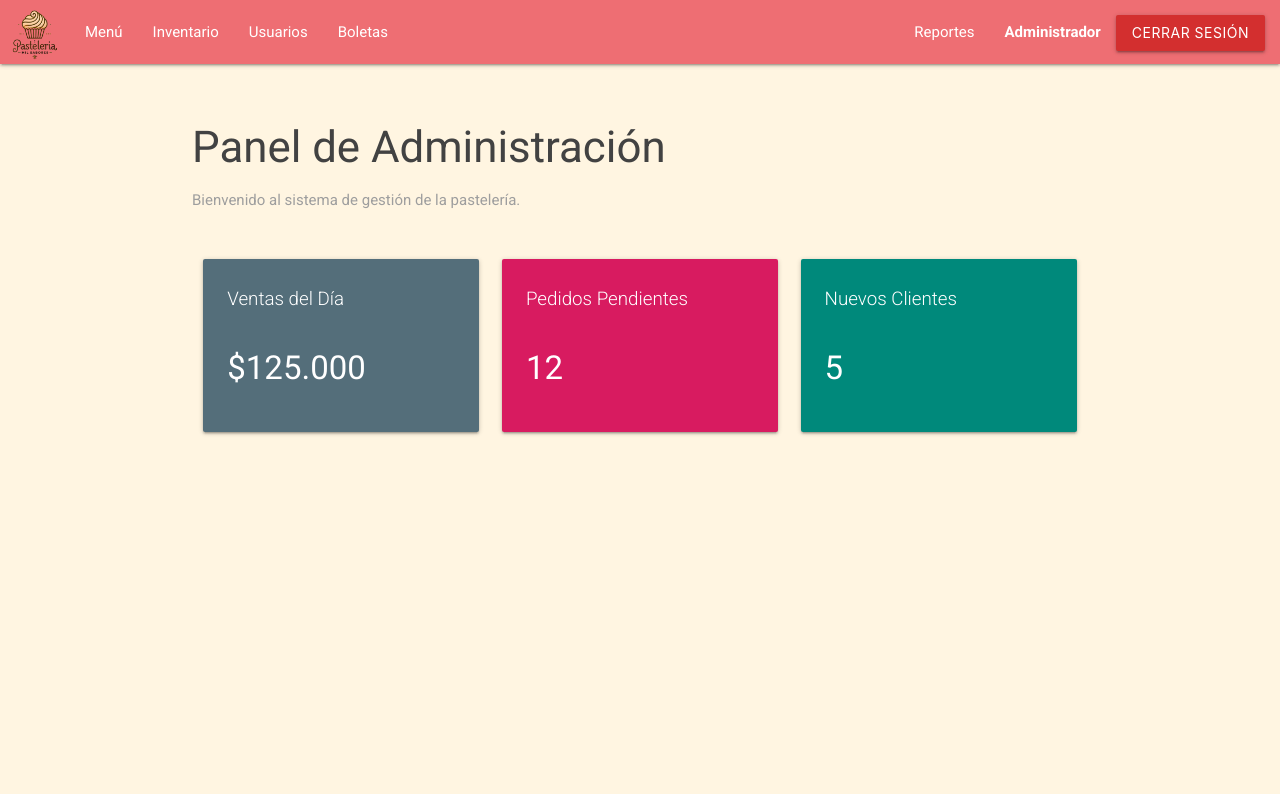
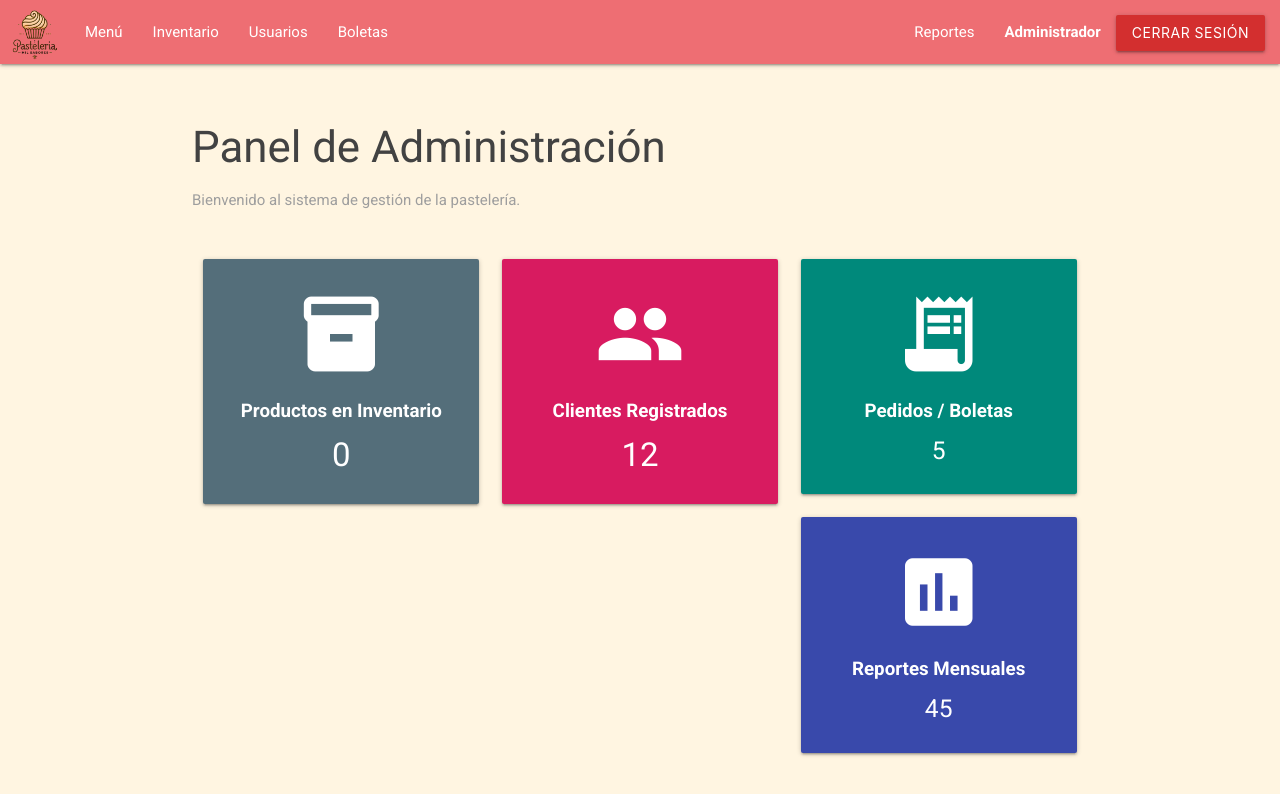
Before and after one commit to kiwibrain/Pasteleria_MS_React, a React (Vite) app: page /admin in a window 1280 px wide. Shown: the top 794 px of the page. Built offline with nearby package versions, Linux system fonts and the light colour scheme.

Commit message:
actualiza menu de admin para que sea interactivo

```diff
--- a/src/pages/Administrador/MenuPrincipal/MenuPrincipal.jsx
+++ b/src/pages/Administrador/MenuPrincipal/MenuPrincipal.jsx
@@ -1,7 +1,20 @@
 import { Link } from "react-router-dom";
 import NavbarAdmin from "../../../components/NavbarAdmin";
+import { useEffect, useState } from "react";
+import styles from '../../Administrador/MenuPrincipal/MenuPrincipal.module.css';
+
 
 function MenuAdmin() {
+
+    const [cantProd, setCantProd] = useState(0);
+
+    //para obtener cantidad de productos y mostrar en panel de admin
+    useEffect(() => {
+        const prodGuardados = JSON.parse(localStorage.getItem("inventario-productos")) || [];
+        setCantProd(prodGuardados.length);
+    }, []);
+
+
     return (
         <>
             <NavbarAdmin />
@@ -11,29 +24,51 @@ function MenuAdmin() {
 
                 <div className="row" style={{ marginTop: '40px' }}>
                     <div className="col s12 m4">
-                        <Link to="/admin/inventario"></Link>
-                        <div className="card blue-grey darken-1">
-                            <div className="card-content white-text">
-                                <span className="card-title">Ventas del Día</span>
-                                <h2>$125.000</h2>
+                        <Link to="/admin/inventario" style={{ display: 'block' }}>
+                            <div className={`card blue-grey darken-1 hoverable ${styles.tarjetaAdmin}`}>
+                                <div className="card-content white-text center-align" style={{ padding: '30px 10px' }}>
+                                    <i className="material-icons large">inventory_2</i>
+                                    <span className="card-title" style={{ marginTop: '10px', fontWeight: 'bold' }}>Productos en Inventario</span>
+                                    <h2 style={{ margin: '10px 0 0 0' }}>{cantProd}</h2>
+                                </div>
                             </div>
-                        </div>
+                        </Link>
                     </div>
                     <div className="col s12 m4">
-                        <div className="card pink darken-1">
-                            <div className="card-content white-text">
-                                <span className="card-title">Pedidos Pendientes</span>
-                                <h2>12</h2>
+                        <Link to="/admin/usuarios" style={{ display: 'block' }}>
+                            <div className={`card pink darken-1 hoverable ${styles.tarjetaAdmin}`}>
+                                <div className="card-content white-text center-align" style={{ padding: '30px 10px' }}>
+                                    <i className="material-icons large">group</i>
+                                    <span className="card-title" style={{ marginTop: '10px', fontWeight: 'bold' }}>Clientes Registrados</span>
+                                    <h2 style={{ margin: '10px 0 0 0' }}>12</h2>
+                                </div>
+
                             </div>
-                        </div>
+                        </Link>
                     </div>
                     <div className="col s12 m4">
-                        <div className="card teal darken-1">
-                            <div className="card-content white-text">
-                                <span className="card-title">Nuevos Clientes</span>
-                                <h2>5</h2>
+                        <Link to="/admin/boletas" style={{ display: 'block' }}>
+                            <div className={`card teal darken-1 hoverable ${styles.tarjetaAdmin}`}>
+                                <div className="card-content white-text center-align" style={{ padding: '30px 10px' }}>
+                                    <i className="material-icons large">receipt_long</i>
+                                    <span className="card-title" style={{ marginTop: '10px', fontWeight: 'bold' }}>Pedidos / Boletas</span>
+                                    <h5 style={{ margin: '10px 0 0 0' }}>5</h5>
+                                </div>
+
                             </div>
-                        </div>
+                        </Link>
+                    </div>
+                    <div className="col s12 m4">
+                        <Link to="/admin/reportes" style={{ display: 'block' }}>
+                            <div className={`card indigo darken-1 hoverable ${styles.tarjetaAdmin}`}>
+                                <div className="card-content white-text center-align" style={{ padding: '30px 10px' }}>
+                                    <i className="material-icons large">assessment</i>
+                                    <span className="card-title" style={{ marginTop: '10px', fontWeight: 'bold' }}>Reportes Mensuales</span>
+                                    <h5 style={{ margin: '10px 0 0 0' }}>45</h5>
+                                </div>
+
+                            </div>
+                        </Link>
                     </div>
                 </div>
             </main>
--- a/src/pages/Administrador/MenuPrincipal/MenuPrincipal.module.css
+++ b/src/pages/Administrador/MenuPrincipal/MenuPrincipal.module.css
@@ -0,0 +1,11 @@
+.tarjeta-admin{
+    transition: transform 0.3s ease, box-shadow 0.3s ease filter 0.3s ease !important;
+    border-radius: 10px;
+}
+
+.tarjeta-admin:hover{
+    transform: translateY(-15px);
+    filter: brightness(1.15);
+    cursor: pointer;
+
+}
```
